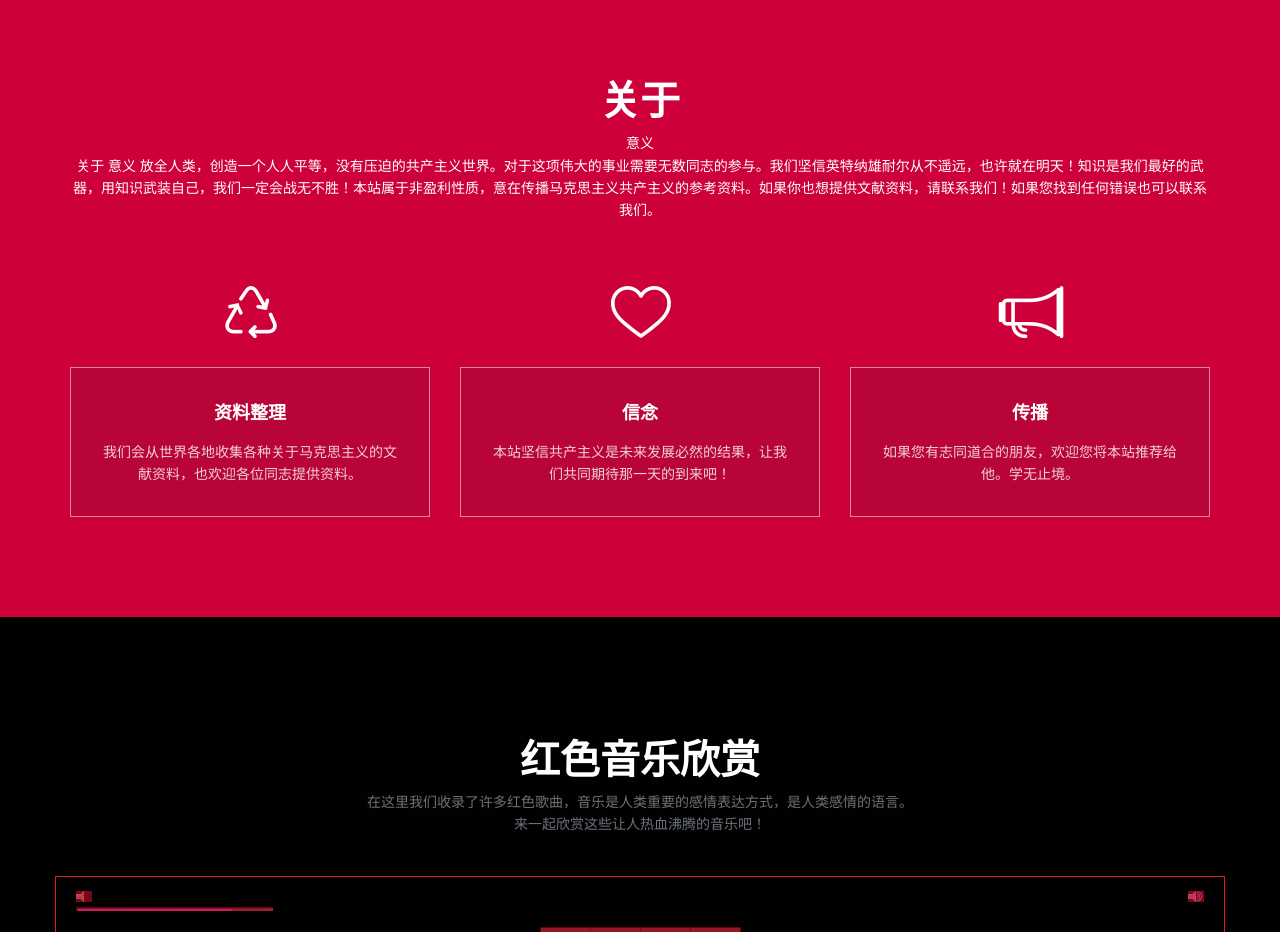
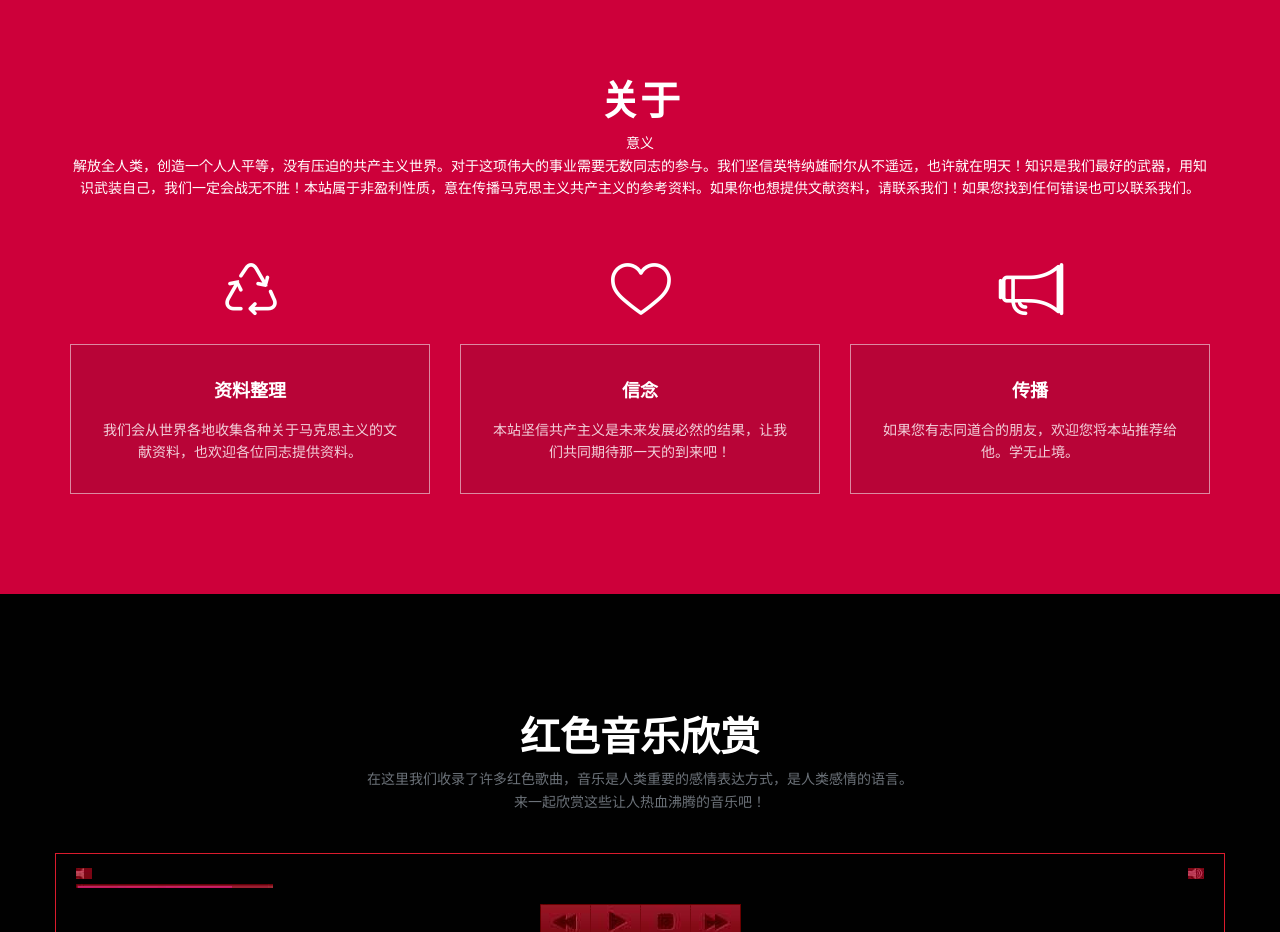
Before and after one commit to NNOSS999/MMX, a plain HTML site: page index.html in a window 1280 px wide. Shown: the part 1180-2112 px from the top of the page. Drawn offline with nearby package versions, Linux system fonts and the light colour scheme; files whose address does not match are found by name.

Commit message:
Add files via upload

```diff
--- a/index.html
+++ b/index.html
@@ -76,9 +76,8 @@
 	<div class="container">
 	<div class="section-header">
 				  <h2 class="wow fadeInDown animated">关于</h2>
-				  <p class="wow fadeInDown animated">意义 <br> 关于
-					意义
-					放全人类，创造一个人人平等，没有压迫的共产主义世界。对于这项伟大的事业需要无数同志的参与。我们坚信英特纳雄耐尔从不遥远，也许就在明天！知识是我们最好的武器，用知识武装自己，我们一定会战无不胜！本站属于非盈利性质，意在传播马克思主义共产主义的参考资料。如果你也想提供文献资料，请联系我们！如果您找到任何错误也可以联系我们。</p>
+				  <p class="wow fadeInDown animated">意义 <br>
+					解放全人类，创造一个人人平等，没有压迫的共产主义世界。对于这项伟大的事业需要无数同志的参与。我们坚信英特纳雄耐尔从不遥远，也许就在明天！知识是我们最好的武器，用知识武装自己，我们一定会战无不胜！本站属于非盈利性质，意在传播马克思主义共产主义的参考资料。如果你也想提供文献资料，请联系我们！如果您找到任何错误也可以联系我们。</p>
 			  </div>
 	  <div class="row">
 		<div class="col-md-4 col-sm-6 services text-center"> <span class="icon icon-recycle"></span>
```
